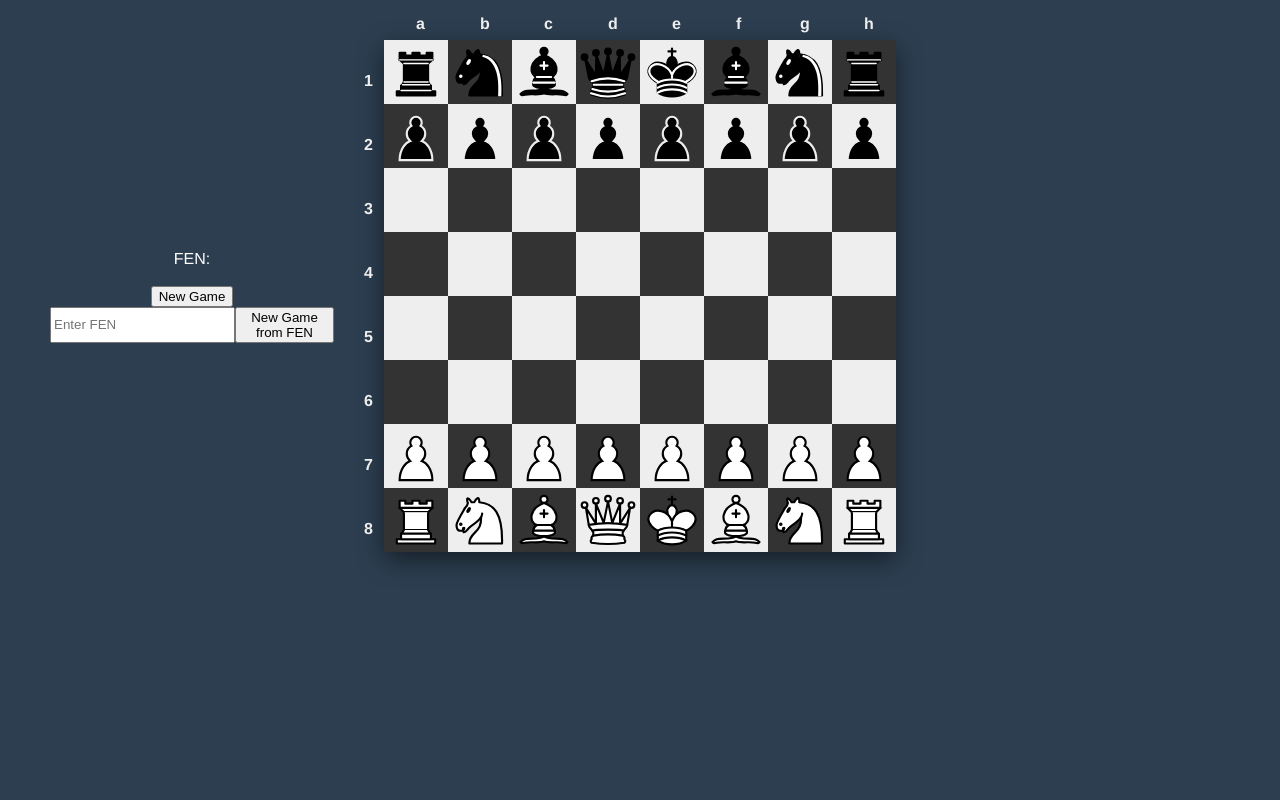
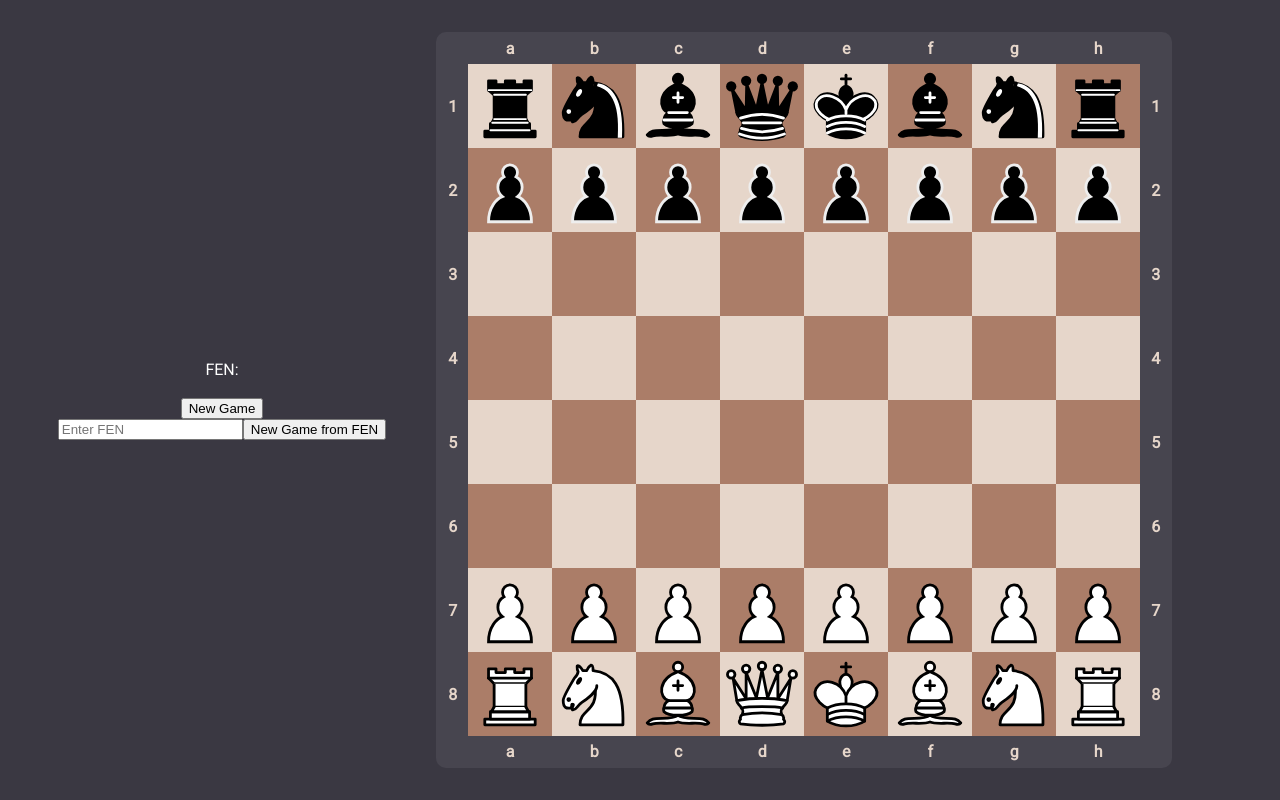
Before and after one commit to bethanw10/vue-chess, a Vue app: page / in a window 1280 px wide. Built offline with nearby package versions, Linux system fonts and the light colour scheme.

Commit message:
Improve colors and layout

```diff
--- a/package.json
+++ b/package.json
@@ -9,6 +9,7 @@
   },
   "dependencies": {
     "core-js": "^3.6.5",
+    "terser-webpack-plugin": "^5.1.1",
     "vue": "^3.0.0"
   },
   "devDependencies": {
@@ -42,7 +43,7 @@
   },
   "browserslist": [
     "> 1%",
-    "last 2 versions",
+    "last 1 versions",
     "not dead"
   ]
 }
--- a/src/App.vue
+++ b/src/App.vue
@@ -17,7 +17,8 @@
 
 <style>
 html, body {
-  background: #2c3e50;
+  /*background: rgb(71, 69, 79);*/
+  background: rgb(58, 56, 66);
   margin: 0;
 }
 
--- a/src/components/ChessboardView.vue
+++ b/src/components/ChessboardView.vue
@@ -25,8 +25,10 @@
               :class="['square', squareColour(i, j)]"
               @dragover="allowDrop($event)"
               @drop="movePiece(square)">
-            <span v-if="square.file === 0" class="rank-notation">{{ square.rank + 1 }}</span>
-            <span v-if="square.rank === 0" class="file-notation">{{ square.fileLetter() }}</span>
+            <span v-if="square.file === 0" class="notation rank-left">{{ square.rank + 1 }}</span>
+            <span v-if="square.file === 7" class="notation rank-right">{{ square.rank + 1 }}</span>
+            <span v-if="square.rank === 0" class="notation file-top">{{ square.fileLetter() }}</span>
+            <span v-if="square.rank === 7" class="notation file-bottom">{{ square.fileLetter() }}</span>
             <img
                 v-if="square.getPiece()"
                 :class="[{'moveable' : pieceIsMoveable(square)}, 'piece']"
@@ -132,12 +134,34 @@
 </script>
 
 <style scoped>
+@import url('https://fonts.googleapis.com/css2?family=Lato&family=Roboto&display=swap');
+
 .board-container {
   display: flex;
+  font-family: 'Roboto', sans-serif;
+  flex-wrap: wrap;
   height: 100%;
   align-items: center;
   justify-content: center;
   color: white;
+}
+
+.sidebar {
+  left: 0;
+  min-width: 10vw;
+  align-items: center;
+  display: flex;
+  flex-direction: column;
+  box-sizing: border-box;
+}
+
+.row {
+  display: flex;
+  width: 100%;
+}
+
+.fen-input {
+  flex: 1;
 }
 
 .game-result-container {
@@ -162,26 +186,6 @@
   box-shadow: 0 0.5rem 1.5rem rgba(0, 0, 0, 50);
 }
 
-.sidebar {
-  position: fixed;
-  left: 0;
-  width: 30vw;
-  align-items: center;
-  display: flex;
-  flex-direction: column;
-  padding: 50px;
-  box-sizing: border-box;
-}
-
-.row {
-  display: flex;
-  width: 100%;
-}
-
-.fen-input {
-  flex: 1;
-}
-
 .moves {
   display: grid;
   grid-template-columns: repeat(3, max-content);
@@ -197,43 +201,57 @@
 
 .squares {
   display: grid;
+  box-sizing: border-box;
+  margin: 32px 50px;
   border-radius: 10px;
-  width: 40vw;
-  margin: 5vh;
-  height: fit-content;
-  grid-template-columns: repeat(8, auto);
-  grid-template-rows: repeat(8, auto);
-  box-shadow: 0 0.5rem 1.5rem rgba(0, 0, 0, 50%);
+  border: rgb(71, 69, 79) solid 32px;
+  height: calc(100vh - 64px);
+  width: calc(100vh - 64px);
+  grid-template-columns: repeat(8, 12.5%);
+  grid-template-rows: repeat(8, 12.5%);
 }
 
 .square {
-  width: 5vw;
-  height: 5vw;
+  width: 100%;
+  height: 100%;
   position: relative;
 }
 
-.rank-notation, .file-notation {
-  color: #eee;
+.piece {
+  width: 100%;
+  height: 100%;
+  z-index: 5;
+  user-select: none;
+}
+
+.notation {
+  display: flex;
+  justify-content: center;
+  align-items: center;
+  color: rgb(230 214 202);
   position: absolute;
   font-weight: bold;
   user-select: none;
 }
 
-.rank-notation {
+.rank-left {
   left: -20px;
-  top: 50%;
+  height: 100%;
 }
 
-.file-notation {
-  top: -25px;
-  left: 50%;
+.rank-right {
+  height: 100%;
+  right: -20px;
 }
 
-.piece {
-  width: 5vw;
-  height: 5vw;
-  z-index: 5;
-  user-select: none;
+.file-top {
+  top: -25px;
+  width: 100%;
+}
+
+.file-bottom {
+  bottom: -25px;
+  width: 100%;
 }
 
 .piece.moveable {
@@ -262,11 +280,11 @@
 }
 
 .square.light {
-  background: #eee
+  background: rgb(230 214 202);
 }
 
 .square.dark {
-  background: #333
+  background: rgb(171 125 104);
 }
 
 .move-indicator {
--- a/src/models/pieces/King.ts
+++ b/src/models/pieces/King.ts
@@ -23,7 +23,6 @@
 
         // todo cannot castle when squares are under check
 
-        // Castling
         if (this.hasMoved) {
             return legalMoves;
         }
```
Also changed, not shown: src/assets/board.svg (deleted), src/assets/logo.png (deleted).
